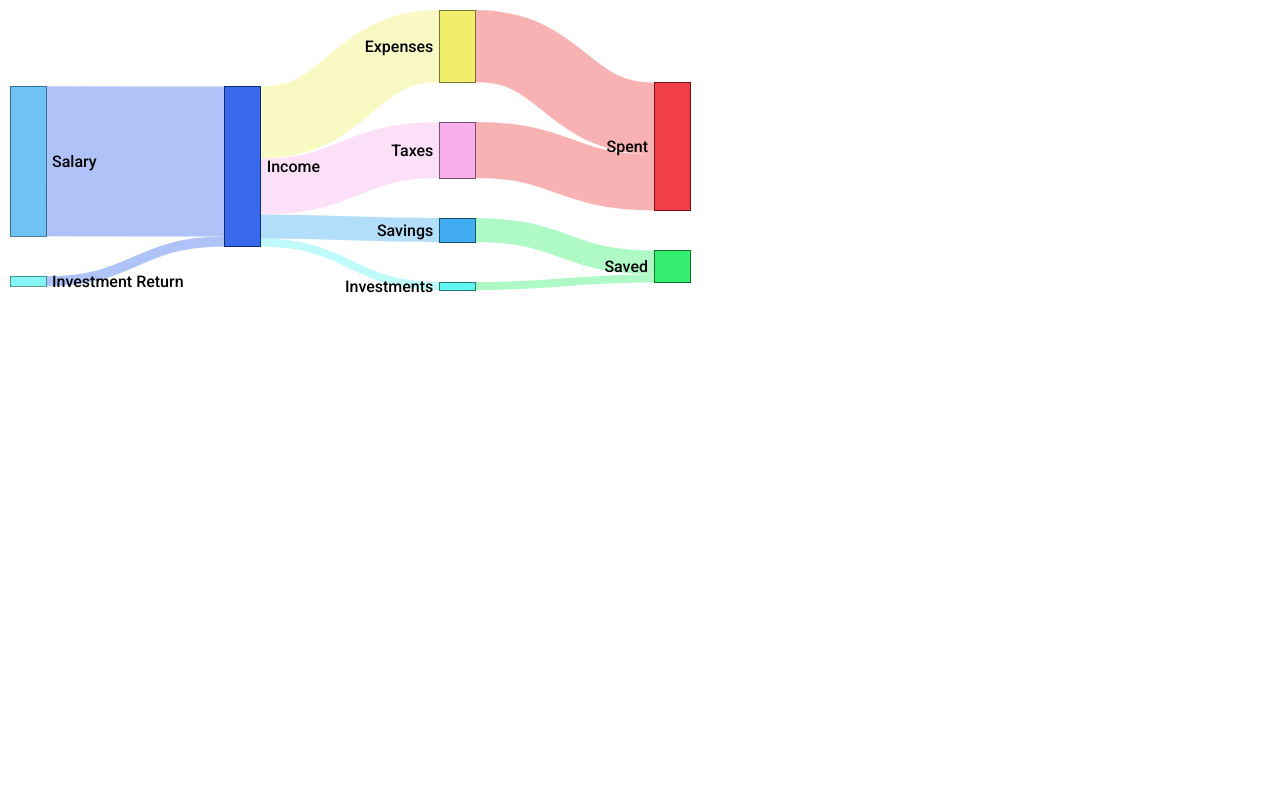
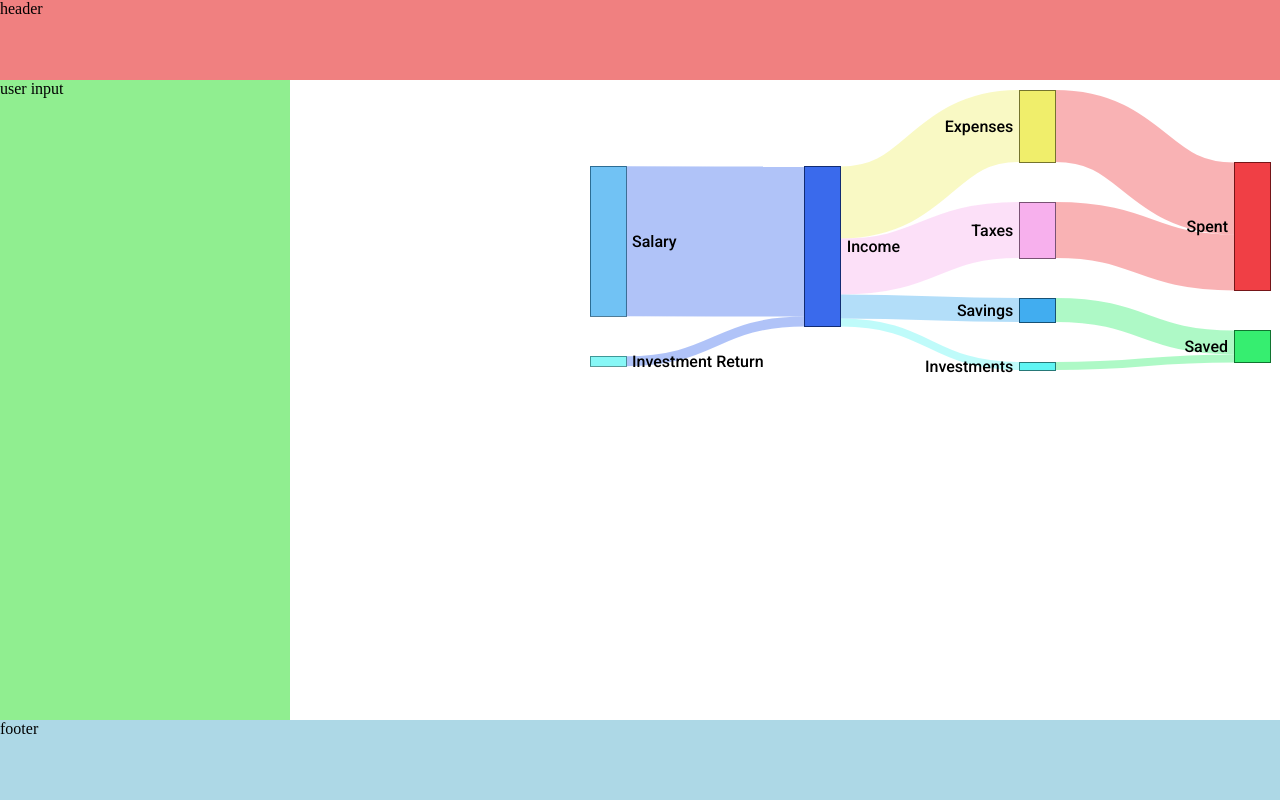
Before and after one commit to zkevinbai/Aurelian, a website built with webpack: page index.html in a window 1280 px wide. Built offline with nearby package versions, Linux system fonts and the light colour scheme.

Commit message:
Add visualization div to hold svg

```diff
--- a/index.html
+++ b/index.html
@@ -15,21 +15,19 @@
     <title>Aurelian</title>
 </head>
 <body>
-        <!-- <header>
+        <header>
             header
         </header>
 
         <section>
-            user input bar
+            user input
         </section>
 
-        <figure>
-            sankey diagram
-            <div class="chart"></div>
-        </figure>
+        <div class="visualization">
+        </div>
 
         <footer>
             footer
-        </footer> -->
+        </footer>
 </body>
 </html>
```
Also changed, not shown: 1 other file.
